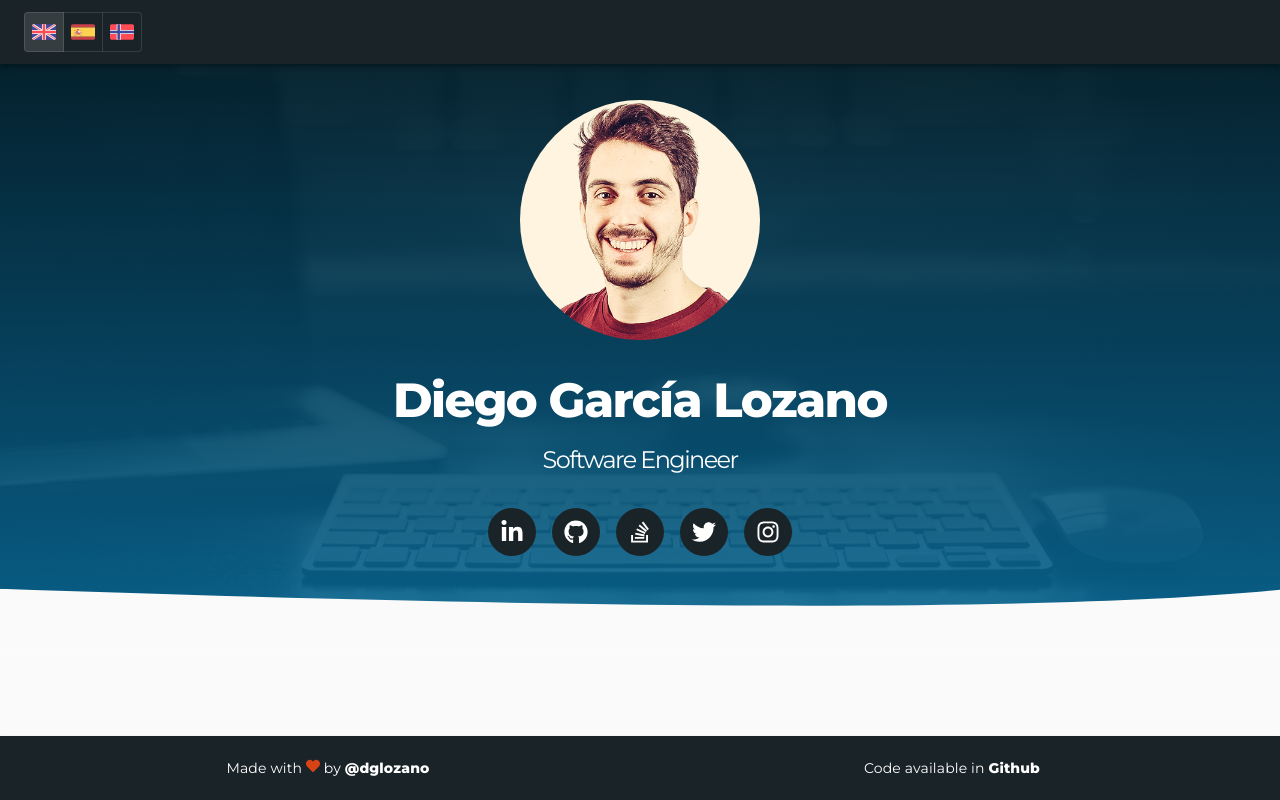
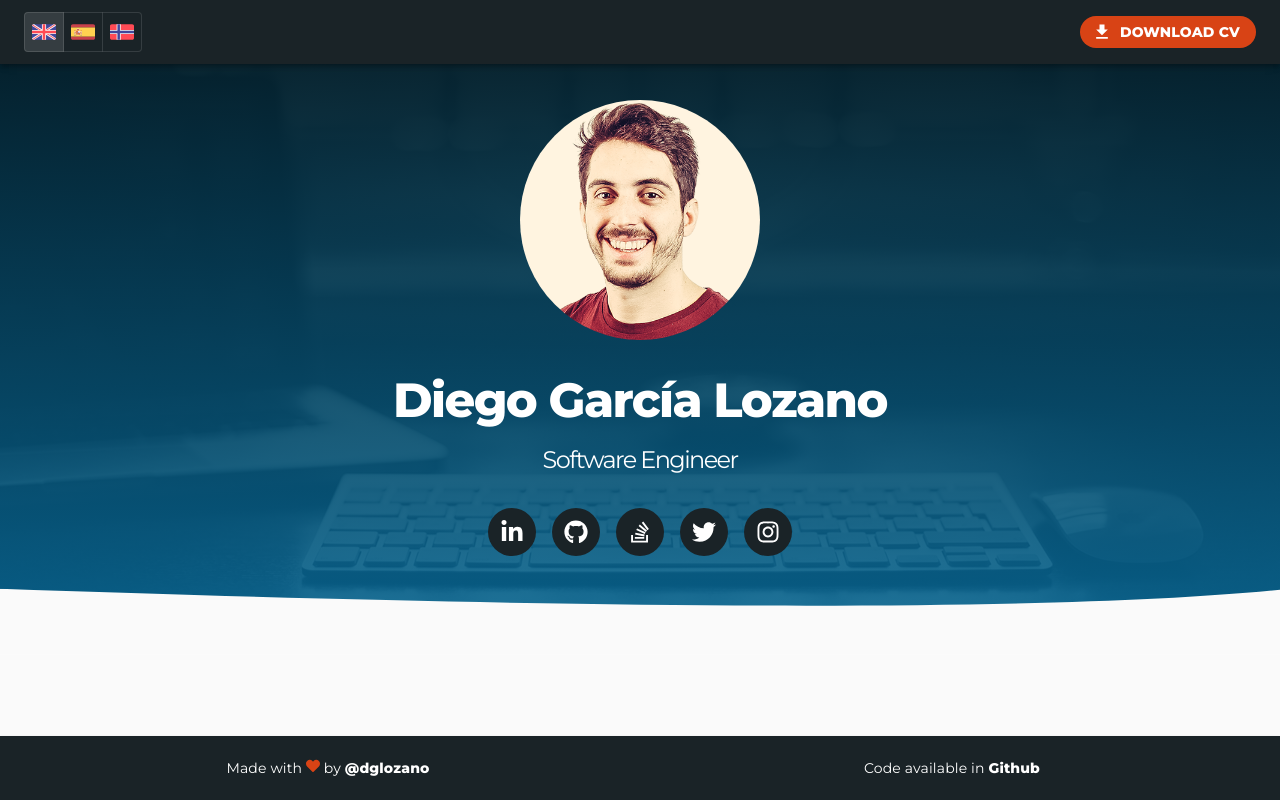
Before and after one commit to dglozano/dglozano, a React (Create React App) app: page / in a window 1280 px wide. Built offline with nearby package versions, Linux system fonts and the light colour scheme.

Commit message:
Add Download CV button to AppTolbar

```diff
--- a/src/components/app/AppToolbar.tsx
+++ b/src/components/app/AppToolbar.tsx
@@ -1,5 +1,16 @@
 import React from "react";
-import { AppBar, makeStyles, ThemeProvider, Toolbar } from "@material-ui/core";
+import {
+  AppBar,
+  makeStyles,
+  ThemeProvider,
+  Toolbar,
+  Grid,
+  Button,
+  Typography,
+  useMediaQuery,
+  Theme
+} from "@material-ui/core";
+import DownloadIcon from "@material-ui/icons/GetApp";
 import { ToggleButton, ToggleButtonGroup } from "@material-ui/lab";
 import { useTranslation } from "react-i18next";
 
@@ -7,6 +18,8 @@ import { darkTheme } from "config/themes";
 import BritishFlag from "components/icons/BritishFlag";
 import NorwayFlag from "components/icons/NorwayFlag";
 import SpanishFlag from "components/icons/SpanishFlag";
+
+const cvPdf = require("static/CV-en.pdf");
 
 const useStyles = makeStyles(theme => ({
   appBar: {
@@ -16,8 +29,11 @@ const useStyles = makeStyles(theme => ({
 }));
 
 const AppToolbar = () => {
+  const isXsScreen = useMediaQuery((theme: Theme) =>
+    theme.breakpoints.down("xs")
+  );
   const classes = useStyles();
-  const { i18n } = useTranslation();
+  const { t, i18n } = useTranslation();
   const [language, setLanguage] = React.useState(i18n.languages[0]);
 
   const handleLanguageChange = (
@@ -34,6 +50,8 @@ const AppToolbar = () => {
     <ThemeProvider theme={darkTheme}>
       <AppBar position="sticky" className={classes.appBar}>
         <Toolbar id="back-to-top-anchor">
+          <Grid container justify="space-between" alignItems="center">
+            <Grid item>
               <ToggleButtonGroup
                 size="small"
                 value={language}
@@ -50,6 +68,24 @@ const AppToolbar = () => {
                   <NorwayFlag />
                 </ToggleButton>
               </ToggleButtonGroup>
+            </Grid>
+            <Grid item>
+              <Button
+                variant="contained"
+                color="secondary"
+                disableElevation
+                component="a"
+                download
+                href={String(cvPdf)}
+                target="_blank"
+                startIcon={<DownloadIcon />}
+              >
+                <Typography variant="body2">
+                  <strong>{!isXsScreen && `${t("download")} `}CV</strong>
+                </Typography>
+              </Button>
+            </Grid>
+          </Grid>
         </Toolbar>
       </AppBar>
     </ThemeProvider>
--- a/src/config/translations/en.ts
+++ b/src/config/translations/en.ts
@@ -3,6 +3,7 @@ const en = {
     softwareEngineer: "Software Engineer",
     madeWithLoveBy: "Made with <1/> by",
     codeAvailableIn: "Code available in",
+    download: "Download"
   }
 };
 
--- a/src/config/translations/es.ts
+++ b/src/config/translations/es.ts
@@ -3,6 +3,7 @@ const es = {
     softwareEngineer: "Ingeniero en Sistemas de Información",
     madeWithLoveBy: "Hecho con <1/> por",
     codeAvailableIn: "Código disponible en",
+    download: "Descargar"
   }
 };
 
--- a/src/config/translations/no.ts
+++ b/src/config/translations/no.ts
@@ -3,6 +3,7 @@ const no = {
     softwareEngineer: "Programvareingeniør",
     madeWithLoveBy: "Laget med <1/> av",
     codeAvailableIn: "Kildekode tilgjengelig i",
+    download: "Last ned"
   }
 };
 
```
Lines whose indentation alone changed are shown as unchanged.
